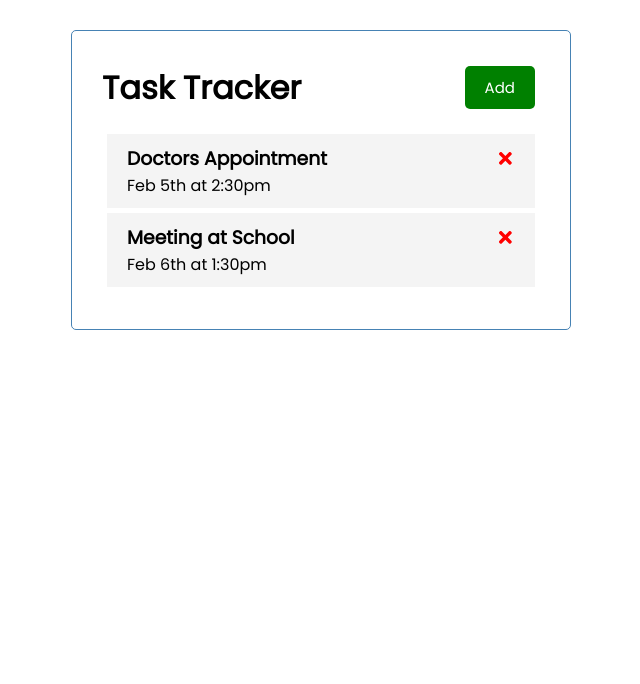
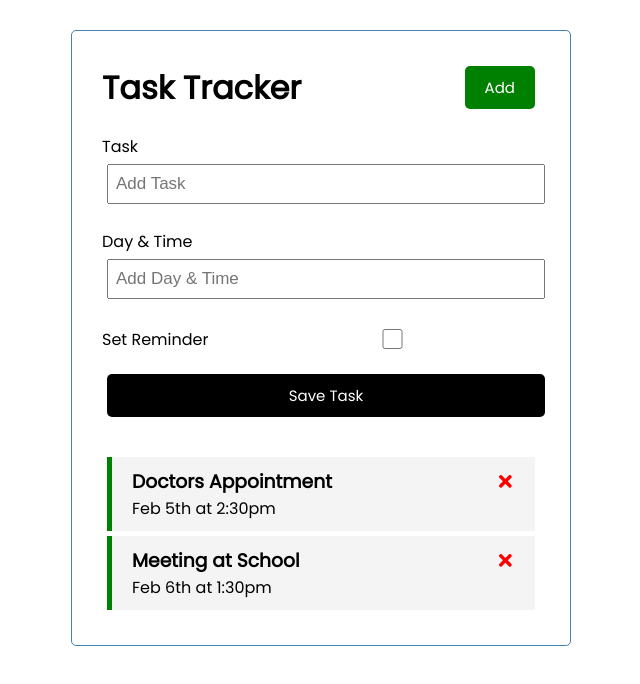
Before and after one commit to iamAkuma/react-project, a React (Create React App) app in the folder react-task-tracker/: page / in a window 1280 px wide. Shown: the top 684 px of the page, without its empty margins (319-959 px from the left). Built offline with nearby package versions, Linux system fonts and the light colour scheme.

Commit message:
Task can now be added

```diff
--- a/react-task-tracker/src/App.js
+++ b/react-task-tracker/src/App.js
@@ -1,5 +1,6 @@
 import Header from './components/Header'
 import Tasks from './components/Tasks'
+import AddTask from './components/AddTask'
 import {useState} from 'react'
 
 function App() {
@@ -17,6 +18,12 @@
         "reminder": true
       }
 ])
+//Add task
+const addTask = (task) =>{
+  const id = Math.floor(Math.random() * 10000) + 1
+  const newTask = {id, ...task}
+  setTasks([...tasks, newTask])
+}
 
 //Delete Task
 const deleteTask=(id)=>{
@@ -33,6 +40,7 @@
   return (
     <div className="container">
       <Header/>
+      <AddTask onAdd={addTask}/>
       {tasks.length > 0 ? (
          <Tasks tasks={tasks}
          onDelete={deleteTask}
--- /dev/null
+++ b/react-task-tracker/src/components/AddTask.js
@@ -0,0 +1,44 @@
+import { useState } from "react"
+
+const AddTask = ({onAdd}) => {
+    const [text, setText] = useState('')
+    const [day, setDay] = useState('')
+    const [reminder, setReminder] = useState(false)
+
+    const onSubmit = (e) =>{
+        e.preventDefault()
+
+        if(!text) {
+            alert('Please add a task')
+            return
+        }
+        onAdd({text, day, reminder})
+        setText('')
+        setDay('')
+        setReminder(false)
+    }
+  return (
+    <form className="add-form" onSubmit={onSubmit}>
+        <div className="form-control">
+            <label>Task</label>
+            <input type="text" placeholder="Add Task"
+             value={text} onChange={(e) => setText(e.target.value)}/>
+        </div>
+        <div className="form-control">
+            <label>Day & Time</label>
+            <input type="text" placeholder="Add Day & Time"
+            value={day} onChange={(e) => setDay(e.target.value)}/>
+        </div>
+        <div className="form-control form-control-check">
+            <label>Set Reminder</label>
+            <input type="checkbox" checked= {reminder}
+            value={reminder} onChange={(e) => setReminder(e.currentTarget.checked)}/>
+        </div>
+
+        <input type="submit" value="Save Task" className="btn btn-block"/>
+    </form>
+
+  )
+}
+
+export default AddTask
--- a/react-task-tracker/src/components/Task.js
+++ b/react-task-tracker/src/components/Task.js
@@ -2,7 +2,7 @@
 
 const Task = ({task, onDelete, onToggle}) => {
   return (
-    <div className="task"
+    <div className={ `task ${task.reminder ? 'reminder' : ''}` }
     onDoubleClick={() => onToggle(task.id)}>
       <h3>{task.text}
       <FaTimes style={{color: 'red', cursor: 'pointer'}}
```
